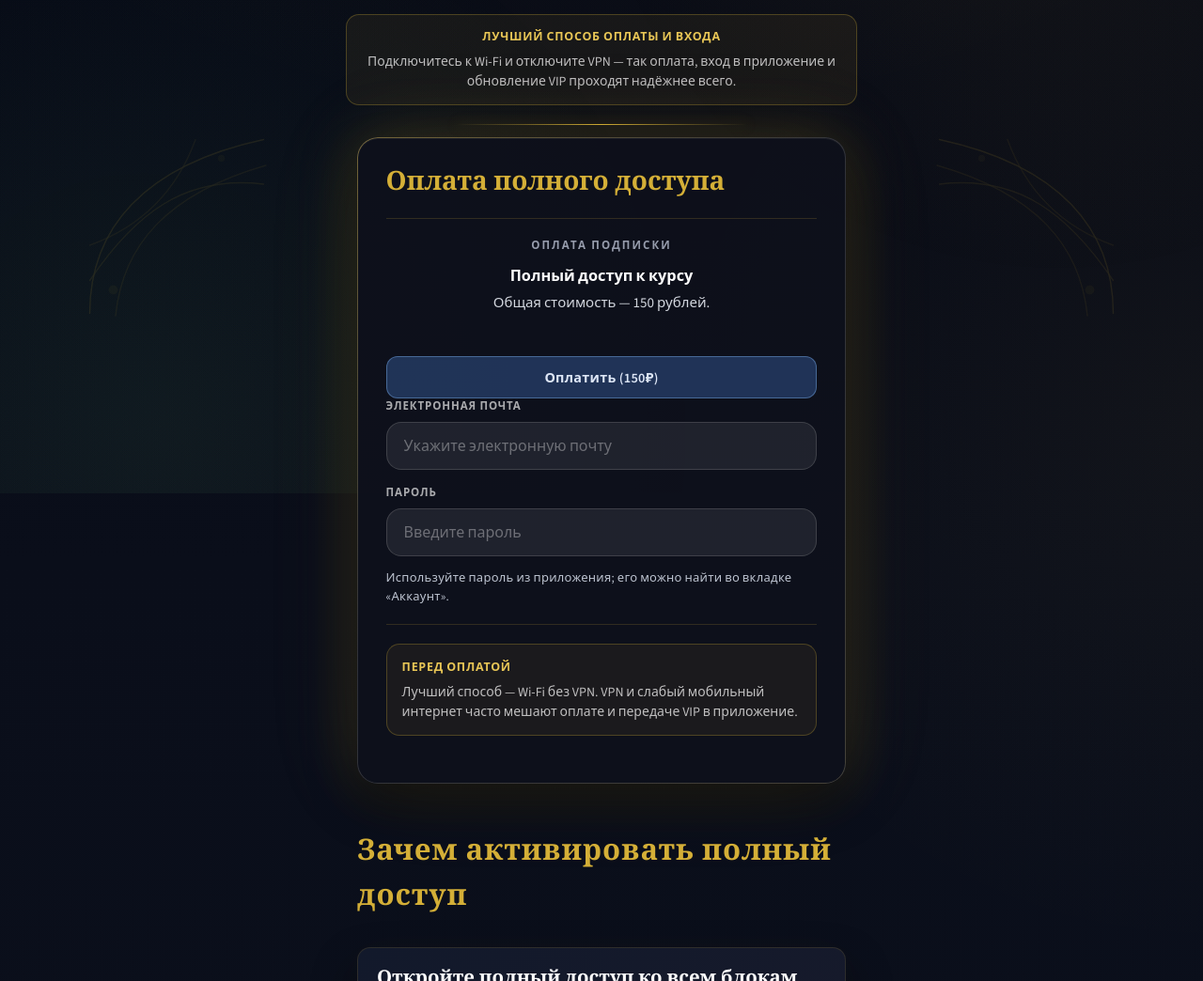
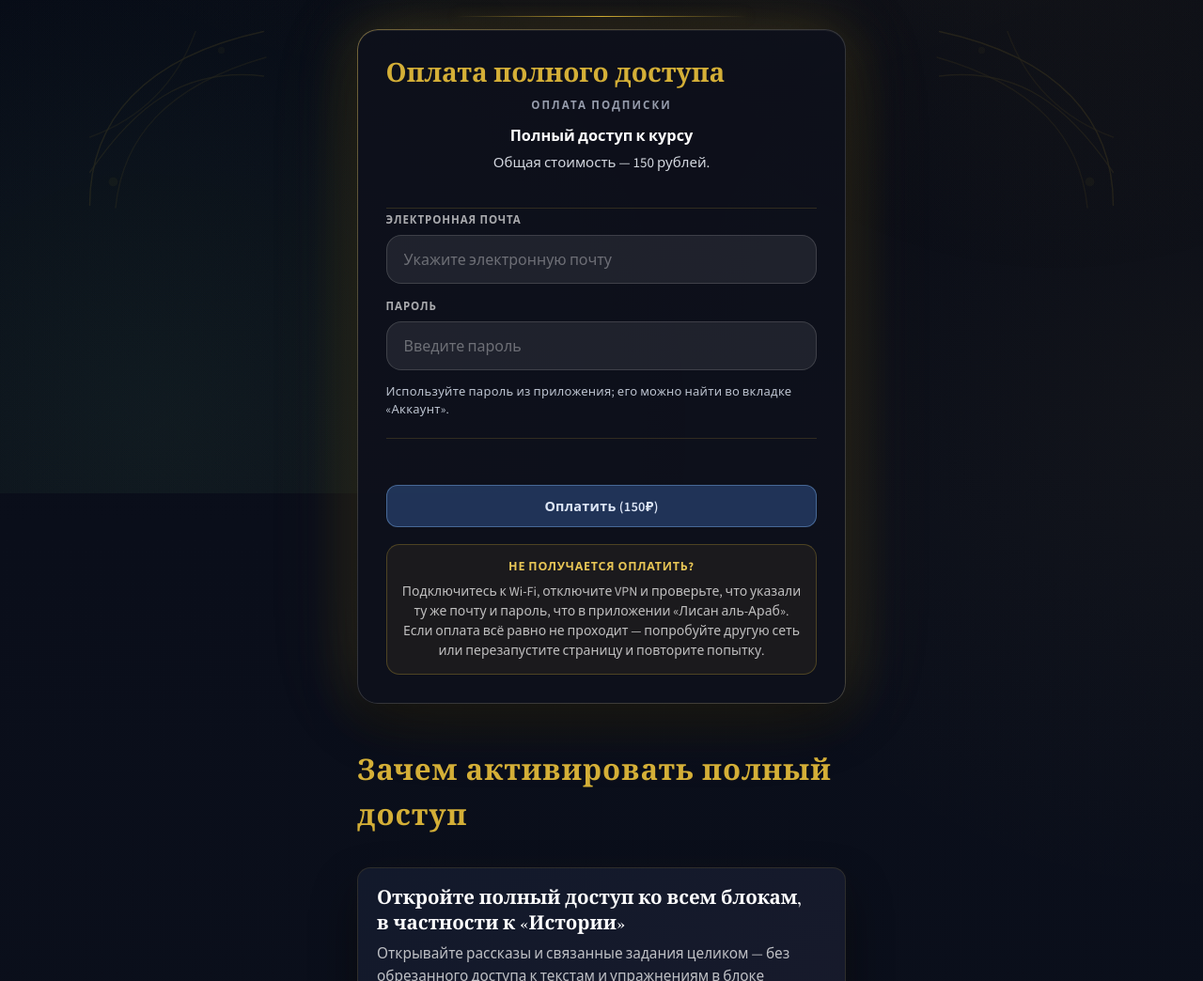
Before and after one commit to muharbek/lisanalarab_web, a website: page index.html in a window 1280 px wide. Shown: the part 275-1319 px from the top of the page at 94% size. Drawn offline with nearby package versions, Linux system fonts and the light colour scheme.

Commit message:
Sync checkout site from Lisan Al-Arab app repo

```diff
--- a/index.html
+++ b/index.html
@@ -13,7 +13,7 @@
     content="https://lisanalarab-backend-5lbb.onrender.com/vip-status"
   />
   <meta name="description" content="«Лисан аль-Араб»: полный доступ ко всем блокам, в том числе к «Истории», неограниченное время обучения и работа без рекламы." />
-  <meta name="lisan-site-revision" content="20260705-pay-first" />
+  <meta name="lisan-site-revision" content="20260705-fields-then-pay" />
   <title>Лисан аль-Араб · Полный доступ</title>
   <link rel="preconnect" href="https://fonts.googleapis.com" />
   <link rel="preconnect" href="https://fonts.gstatic.com" crossorigin />
@@ -29,12 +29,6 @@
     <p class="lede">
       Активируйте полный доступ к материалам курса — в спокойной обстановке, удобной для регулярных занятий арабским языком.
     </p>
-    <aside class="network-notice network-notice--masthead" role="note" aria-label="Рекомендации по интернету">
-      <p class="network-notice__title">Лучший способ оплаты и входа</p>
-      <p class="network-notice__text">
-        Подключитесь к Wi‑Fi и отключите VPN — так оплата, вход в приложение и обновление VIP проходят надёжнее всего.
-      </p>
-    </aside>
   </header>
 
   <div class="islamic-divider" aria-hidden="true">
@@ -89,16 +83,10 @@
       <div class="panel-inner activation-card">
         <h2 id="access-heading" class="panel-title">Оплата полного доступа</h2>
 
-        <div class="panel-tariff" role="region" aria-labelledby="panel-tariff-heading">
+        <div class="panel-tariff panel-tariff--lead" role="region" aria-labelledby="panel-tariff-heading">
           <h3 id="panel-tariff-heading" class="panel-tariff__title">Оплата подписки</h3>
           <p class="panel-tariff__plan">Полный доступ к курсу</p>
           <p class="panel-tariff__summary">Общая стоимость — 150 рублей.</p>
-          <div class="yookassa-payment-form">
-            <p id="checkout-message" class="form-message checkout-message" role="status" aria-live="polite"></p>
-            <button type="button" id="activate-vip" class="btn-yookassa-pay">
-              Оплатить (150₽)
-            </button>
-          </div>
         </div>
 
         <div class="auth-form auth-form--before-pay" id="pay-credentials">
@@ -129,10 +117,18 @@
           </label>
         </div>
 
-        <aside class="network-notice" role="note" aria-label="Рекомендации по интернету">
-          <p class="network-notice__title">Перед оплатой</p>
+        <div class="yookassa-payment-form">
+          <p id="checkout-message" class="form-message checkout-message" role="status" aria-live="polite"></p>
+          <button type="button" id="activate-vip" class="btn-yookassa-pay">
+            Оплатить (150₽)
+          </button>
+        </div>
+
+        <aside class="network-notice network-notice--after-pay" role="note" aria-label="Если оплата не проходит">
+          <p class="network-notice__title">Не получается оплатить?</p>
           <p class="network-notice__text">
-            Лучший способ — Wi‑Fi без VPN. VPN и слабый мобильный интернет часто мешают оплате и передаче VIP в приложение.
+            Подключитесь к Wi‑Fi, отключите VPN и проверьте, что указали ту же почту и пароль, что в приложении «Лисан аль‑Араб».
+            Если оплата всё равно не проходит — попробуйте другую сеть или перезапустите страницу и повторите попытку.
           </p>
         </aside>
 
--- a/style.css
+++ b/style.css
@@ -678,7 +678,13 @@ body {
 }
 
 .yookassa-payment-form {
-  margin: 0;
+  margin: 0 0 1.1rem;
+  text-align: center;
+}
+
+.network-notice--after-pay {
+  margin-top: 0.15rem;
+  margin-bottom: 0;
   text-align: center;
 }
 
```
